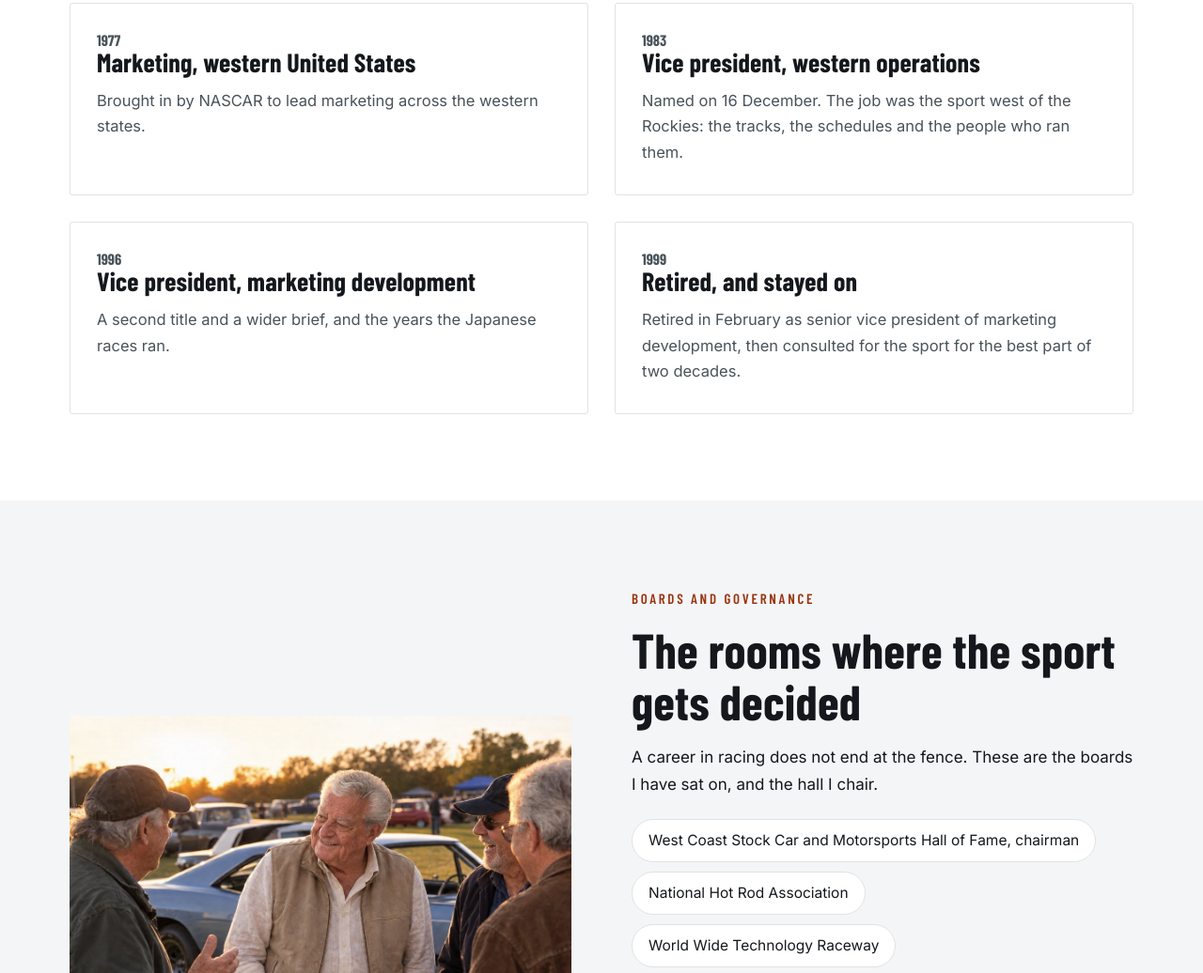
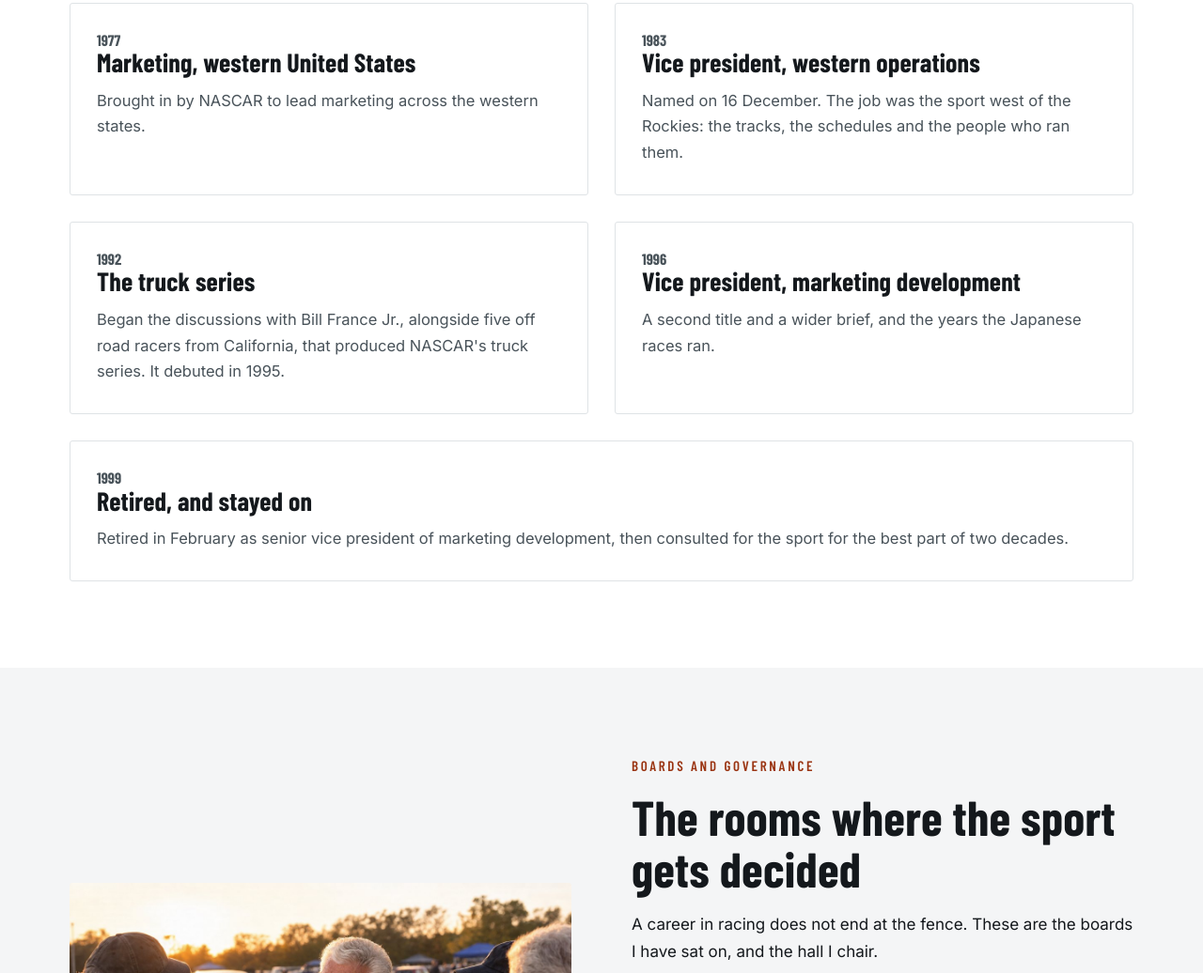
Before and after one commit to Top-Dynamos/ken-clapp, a plain HTML site: page achievements/index.html in a window 1280 px wide. Shown: the part 3996-5032 px from the top of the page at 94% size. Drawn offline with nearby package versions, Linux system fonts and the light colour scheme.

Commit message:
Add the 1992 truck series card to the career record

```diff
--- a/achievements/index.html
+++ b/achievements/index.html
@@ -227,6 +227,11 @@
         <p>Named on 16 December. The job was the sport west of the Rockies: the tracks, the schedules and the people who ran them.</p>
       </div>
       <div class="kc-card">
+        <p class="kc-card-n">1992</p>
+        <h3>The truck series</h3>
+        <p>Began the discussions with Bill France Jr., alongside five off road racers from California, that produced NASCAR's truck series. It debuted in 1995.</p>
+      </div>
+      <div class="kc-card">
         <p class="kc-card-n">1996</p>
         <h3>Vice president, marketing development</h3>
         <p>A second title and a wider brief, and the years the Japanese races ran.</p>
```
